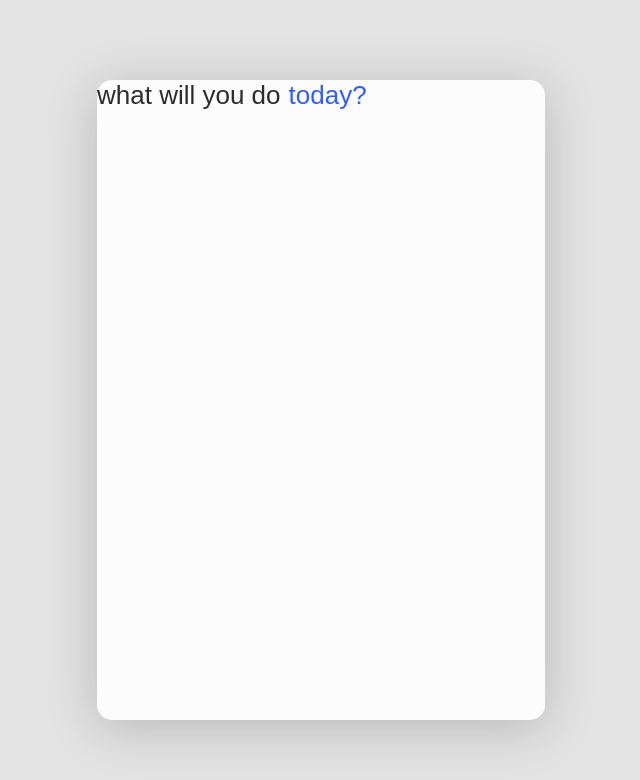
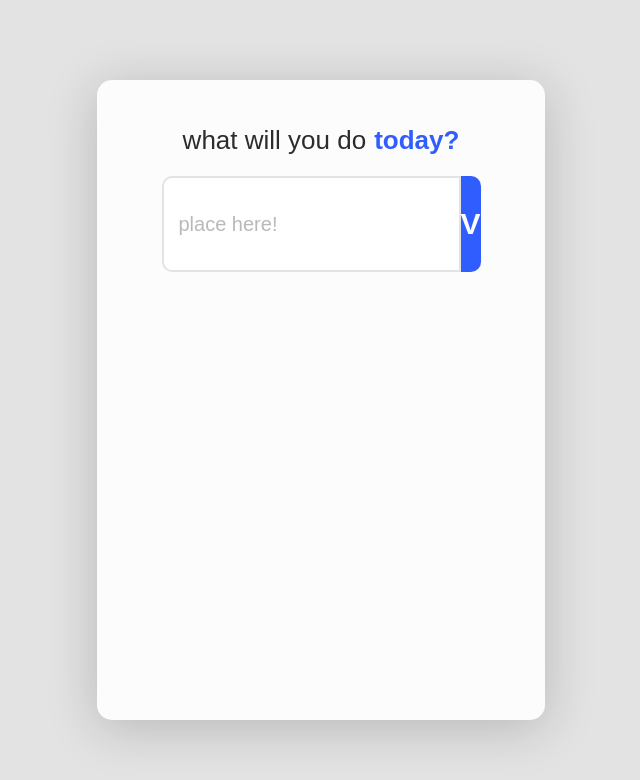
Before and after one commit to rodrigoaraujo7/reactjs-todo-list, a React (Vite) app: page / in a window 1280 px wide. Shown: the top 780 px of the page, without its empty margins (319-959 px from the left). Built offline with nearby package versions, Linux system fonts and the light colour scheme.

Commit message:
inputs style

```diff
--- a/src/components/Header/index.tsx
+++ b/src/components/Header/index.tsx
@@ -1,7 +1,21 @@
-import { BoldTitle, Title } from "./style";
+import {
+    BoldTitle,
+    Title, Container,
+    InputContainer,
+    InputText,
+    InputButton
+} from "./style";
 
 const Header = () => {
-    return <Title>what will you do <BoldTitle>today?</BoldTitle></Title>
+    return (
+        <Container>
+            <Title>what will you do <BoldTitle>today?</BoldTitle></Title>
+            <InputContainer>
+                <InputText type="text" placeholder="place here!" />
+                <InputButton>V</InputButton>
+            </InputContainer>
+        </Container>
+    )
 }
 
 export default Header;
--- a/src/components/Header/style.ts
+++ b/src/components/Header/style.ts
@@ -1,4 +1,14 @@
 import styled from 'styled-components'
+
+export const Container = styled.div`
+    display: flex;
+    justify-content: center;
+    align-items: center;
+    flex-direction: column;
+
+    width: 100%;
+    height: 30%;
+`
 
 export const Title = styled.h1`
     font-size: 1.625rem;
@@ -6,12 +16,66 @@ export const Title = styled.h1`
     color: #2C2C2C;
 
     display: flex;
+    margin-top: 2.8125rem;
 `
 
 export const BoldTitle = styled.h1`
     font-size: 1.625rem;
-    font-weight: 500;
+    font-weight: 700;
     color: #305DFE;
 
-    margin-left: 8px;
+    margin-left: 0.5rem;
 `
+
+export const InputContainer = styled.div`
+    width: 70%;
+    margin-top: 20px;
+
+    height: 6.25rem;
+
+    display: flex;
+    justify-content: center;
+`
+
+export const InputText = styled.input`
+    flex: 8;
+
+    border-radius: 10px 0 0 10px;
+    border: 2px solid #E3E3E3;
+    background-color: none;
+
+    padding: 5px 15px 5px;
+
+    font-size: 20px;
+    font-weight: 400;
+    color: #B9B9B9;
+
+    transition: 0.3s;
+
+    ::placeholder {
+        color: #B9B9B9;
+    }
+
+    :focus {
+        border-color: #305DFE;
+        color: #2C2C2C;
+    }
+`
+
+export const InputButton = styled.button`
+    flex: 2;
+
+    border-radius: 0 10px 10px 0;
+    border: none;
+    background-color: #305DFE;
+
+    color: #FCFCFC;
+    font-weight: 700;
+    font-size: 30px;
+
+    display: flex;
+    justify-content: center;
+    align-items: center;
+
+    cursor: pointer;
+`
```
